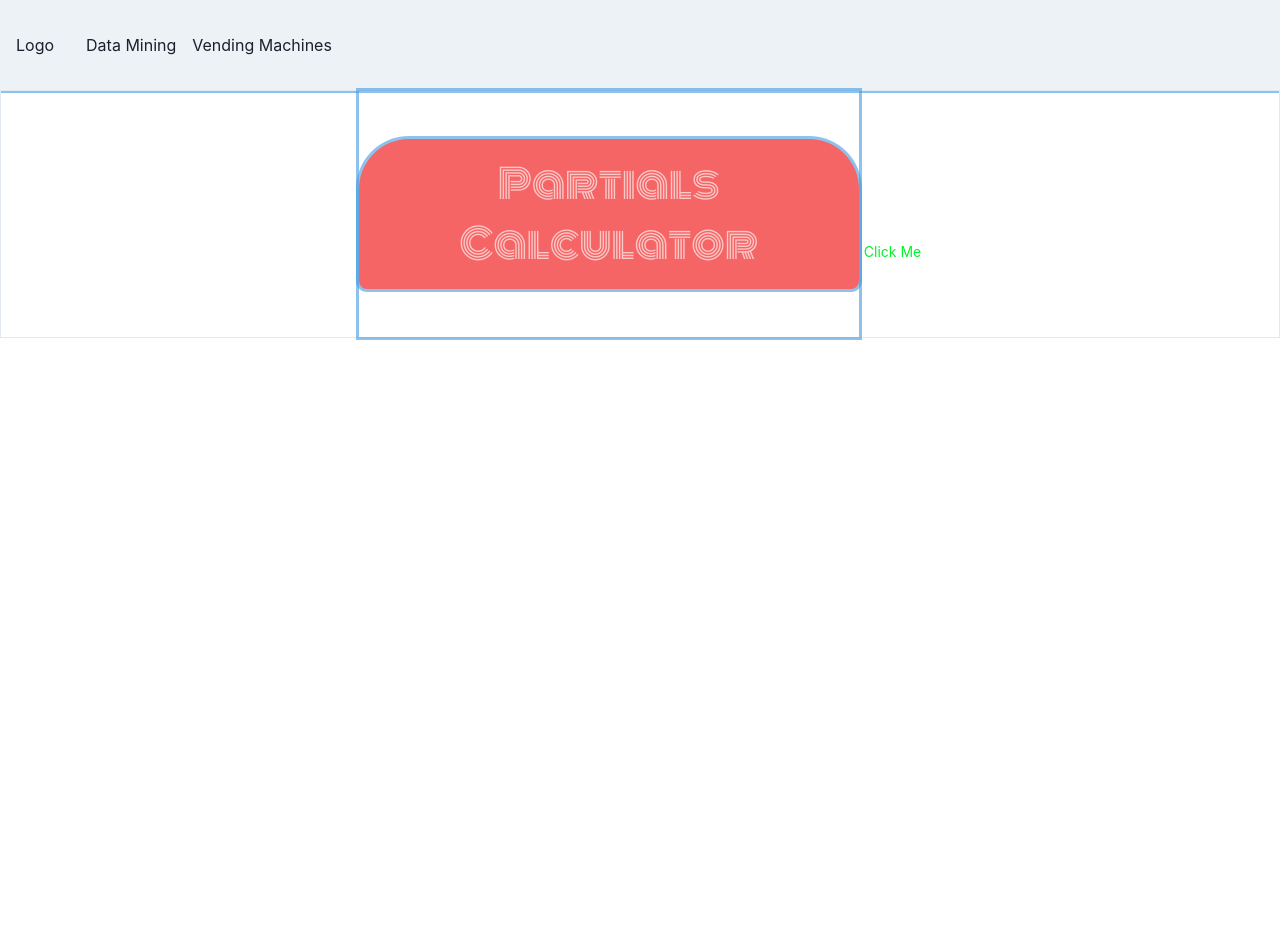
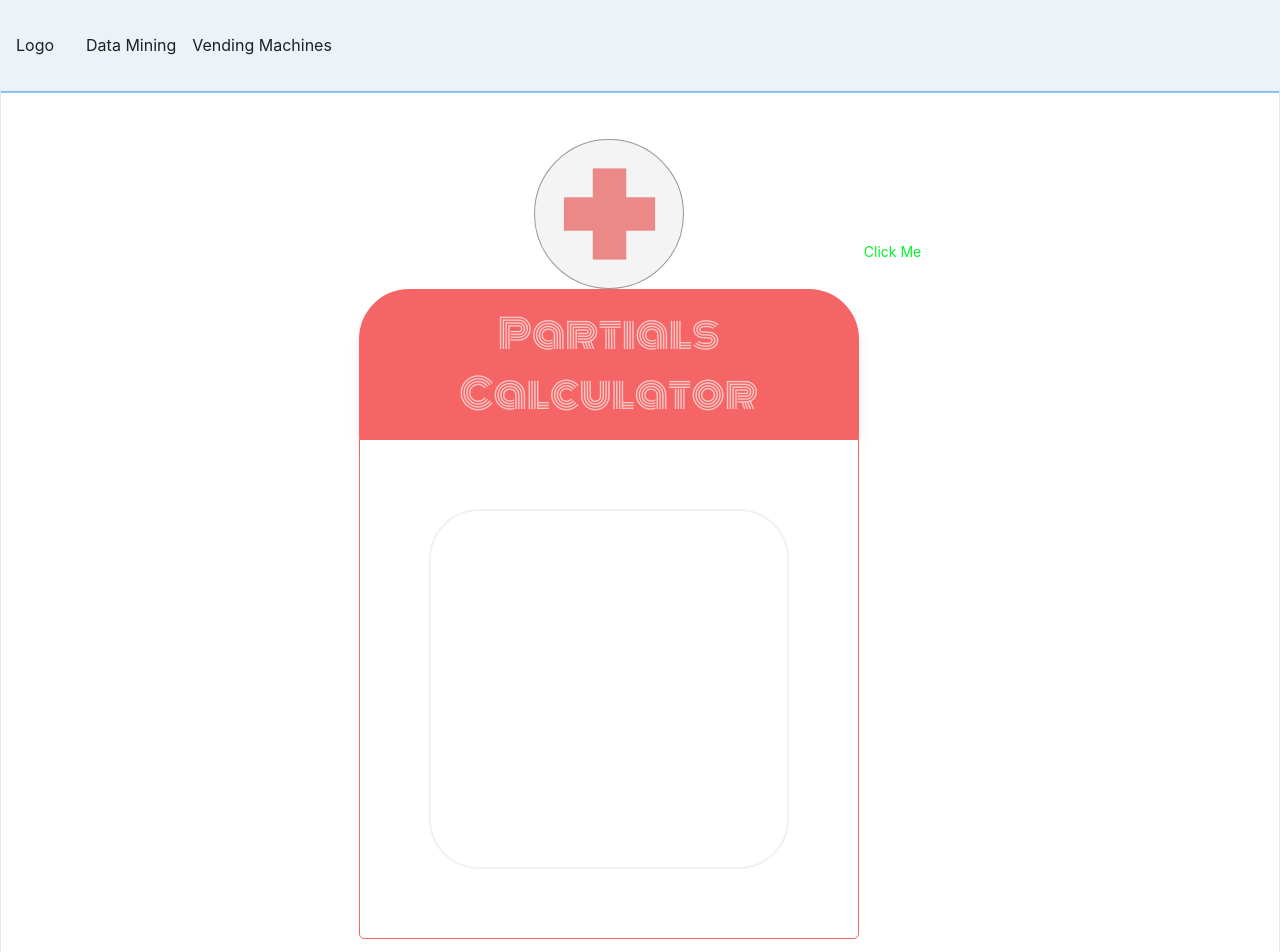
Before and after one commit to ph0ph0/DayTraderTools, a Next.js app: page / in a window 1280 px wide. Shown: the top 952 px of the page. Before the commit the page ends 800 px from the top, so only its background shows below. Built offline with nearby package versions, Linux system fonts and the light colour scheme.

Commit message:
added in the main panel and the central panel

```diff
--- a/components/card/card.js
+++ b/components/card/card.js
@@ -13,26 +13,41 @@ const IMAGE =
 
 export default function ProductSimple() {
   return (
-    <Box
+    <Center
+      // Container for the entire vending machine
       py={12}
       width="500px"
-      boxShadow={"outline"}
+      // boxShadow={"lg"}
       // border={"1px"}
       // borderColor={"gray.300"}
+      display="flex"
+      flexDirection="column"
+      alignContent={"flex-end"}
+      justifyContent={"flex-end"}
     >
+      <img
+        // The health thing at the top
+        src="/assets/PC_VendingMachineTop_SVG.svg"
+        alt="An SVG of an eye"
+        boxShadow={"outline"}
+        width={150}
+      />
       <Center
+        // The top red panel of the vending machine
         role={"group"}
         p={6}
         w={"full"}
         height={"150px"}
         bg={useColorModeValue("white", "gray.800")}
-        boxShadow={"outline"}
-        rounded={"lg"}
-        pos={"relative"}
+        boxShadow={"lg"}
+        // rounded={"lg"}
+        // pos={"relative"}
         zIndex={1}
         // border={"1px"}
         borderTopRightRadius={"50"}
         borderTopLeftRadius={"50"}
+        borderBottomLeftRadius={"0"}
+        borderBottomRightRadius={"0"}
         // borderColor={"gray.900"}
         bg={"red.400"}
         fontSize={"40"}
@@ -46,7 +61,54 @@ export default function ProductSimple() {
         </style>
         Partials Calculator
       </Center>
-    </Box>
+      <Center
+        // The middle panel of the vending machine. This contains the central panel and its components
+        role={"group"}
+        p={6}
+        w={"full"}
+        height={"500px"}
+        bg={useColorModeValue("white", "gray.800")}
+        // boxShadow={"outline"}
+        rounded={"lg"}
+        pos={"relative"}
+        zIndex={1}
+        border={"1px"}
+        borderColor={"red.400"}
+        borderTopRightRadius={"0"}
+        borderTopLeftRadius={"0"}
+        borderBottomLeftRadius={"5"}
+        borderBottomRightRadius={"5"}
+        // bg={"red.400"}
+        fontSize={"40"}
+        textAlign={"center"}
+        color={"whiteAlpha.700"}
+        fontFamily={"Monoton"}
+      >
+        <Center
+          // The central panel of the vending machine. This contains the inputs and button
+          role={"group"}
+          p={6}
+          w={"80%"}
+          height={"80%"}
+          bg={useColorModeValue("white", "gray.800")}
+          // boxShadow={"lg"}
+          // rounded={"lg"}
+          pos={"relative"}
+          zIndex={1}
+          border={"2px"}
+          borderColor={"gray.100"}
+          borderTopRightRadius={"50"}
+          borderTopLeftRadius={"50"}
+          borderBottomLeftRadius={"50"}
+          borderBottomRightRadius={"50"}
+          // bg={"red.400"}
+          fontSize={"40"}
+          textAlign={"center"}
+          color={"whiteAlpha.700"}
+          fontFamily={"Monoton"}
+        ></Center>
+      </Center>
+    </Center>
   );
 }
 
```
Also changed, not shown: public/assets/PC_VendingMachineTop_SVG.svg (added).
